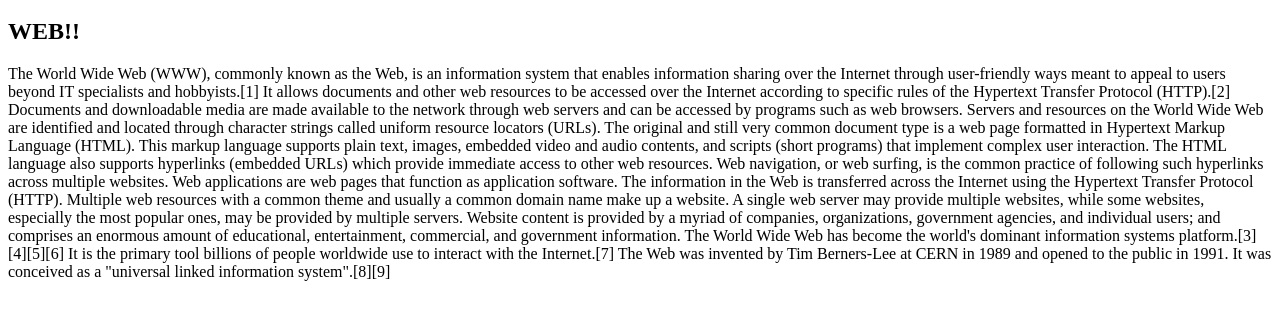
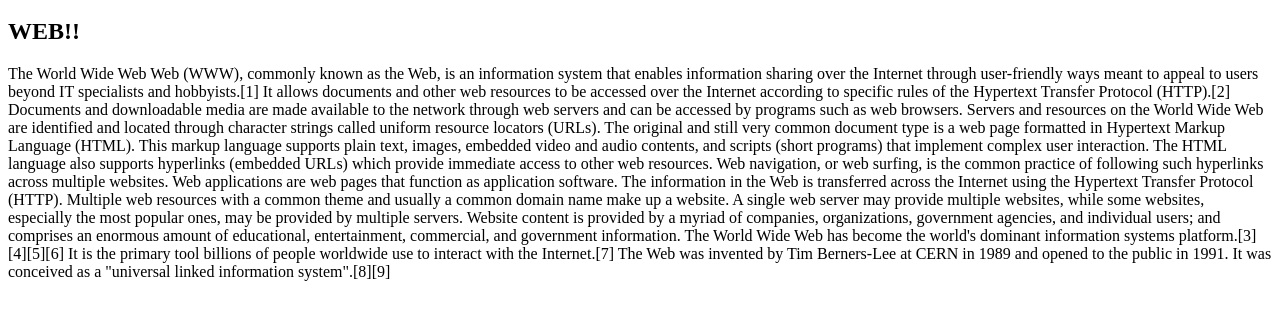
Before and after one commit to hylee722-GH/hyrepu, a plain HTML site: page index.html in a window 1280 px wide. Shown: the part 136-456 px from the top of the page. Drawn offline with Linux system fonts and the light colour scheme.

Commit message:
Add files via upload

```diff
--- a/index.html
+++ b/index.html
@@ -14,7 +14,7 @@
         <li><a href="3.html">JavaScript</a></li>
     </ol>
     <h2>WEB!!</h2>
-<p>The World Wide Web (WWW), commonly known as the Web, is an information system that enables information sharing over the Internet through user-friendly ways meant to appeal to users beyond IT specialists and hobbyists.[1] It allows documents and other web resources to be accessed over the Internet according to specific rules of the Hypertext Transfer Protocol (HTTP).[2]
+<p>The World Wide Web Web (WWW), commonly known as the Web, is an information system that enables information sharing over the Internet through user-friendly ways meant to appeal to users beyond IT specialists and hobbyists.[1] It allows documents and other web resources to be accessed over the Internet according to specific rules of the Hypertext Transfer Protocol (HTTP).[2]
 
     Documents and downloadable media are made available to the network through web servers and can be accessed by programs such as web browsers. Servers and resources on the World Wide Web are identified and located through character strings called uniform resource locators (URLs). The original and still very common document type is a web page formatted in Hypertext Markup Language (HTML). This markup language supports plain text, images, embedded video and audio contents, and scripts (short programs) that implement complex user interaction. The HTML language also supports hyperlinks (embedded URLs) which provide immediate access to other web resources. Web navigation, or web surfing, is the common practice of following such hyperlinks across multiple websites. Web applications are web pages that function as application software. The information in the Web is transferred across the Internet using the Hypertext Transfer Protocol (HTTP).
 
```
